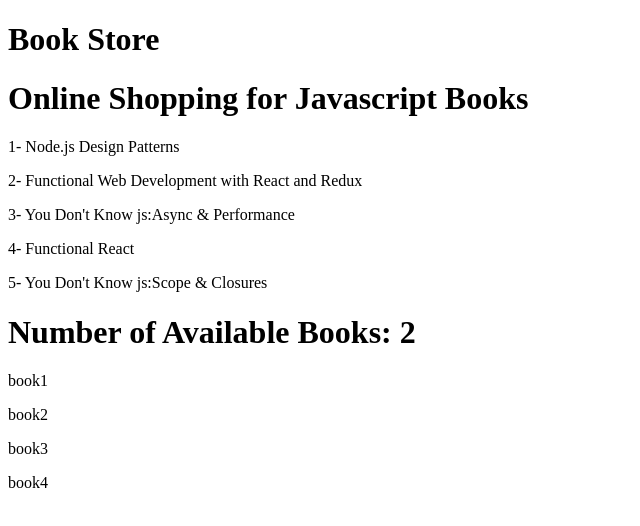
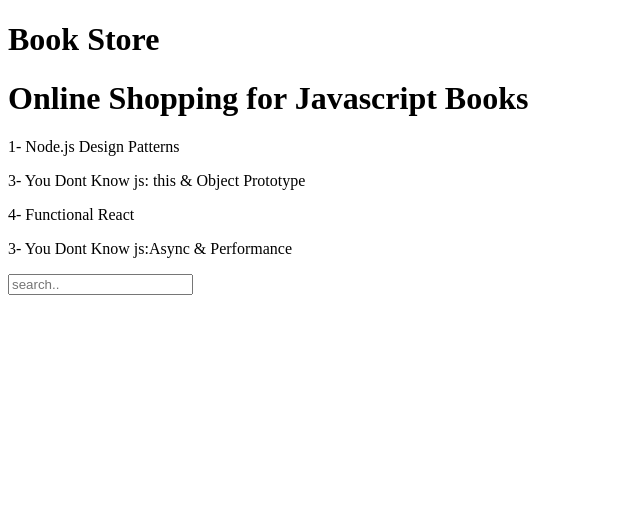
Before and after one commit to somayehbd/js-advance-exercise, a plain HTML site: page DOM/index.html in a window 1280 px wide. Shown: the whole page, without its empty margins (0-640 px from the left). Drawn offline with Linux system fonts and the light colour scheme.

Commit message:
ex07-feat: added product search functionality to display filtered results on UI

```diff
--- /dev/null
+++ b/DOM/ex07.js
@@ -0,0 +1,35 @@
+const producs = [
+    {
+        title: '1- Node.js Design Patterns',
+    },
+    {
+        title: '3- You Dont Know js: this & Object Prototype',
+    },
+    {
+        title: '4- Functional React',
+    },
+    {
+        title: '3- You Dont Know js:Async & Performance',
+    },
+]
+
+const filters = { searchitem: '' }
+const renderProducts = function (producs, filters) {
+    const filteredProducts = producs.filter(function (item) {
+        return item.title.toLowerCase().includes(filters.searchitem.toLowerCase())
+    })
+
+    document.querySelector('#products').innerHTML = ''
+    filteredProducts.forEach(function (item) {
+        const productEl = document.createElement('p')
+        productEl.textContent = item.title
+        document.querySelector('#products').appendChild(productEl)
+
+    })
+}
+renderProducts(producs, filters)
+
+document.querySelector('#search-products').addEventListener('input', function (e) {
+    filters.searchitem = e.target.value
+    renderProducts(producs, filters)
+})
--- a/DOM/index.html
+++ b/DOM/index.html
@@ -9,11 +9,8 @@
 <body>
     <h1>Book Store</h1>
     <h1>Online Shopping for Javascript Books</h1>
-    <p>1- Node.js Design Patterns</p>
-    <p>2- Functional Web Development with React and Redux</p>
-    <p>3- You Don't Know js:Async & Performance</p>
-    <p>4- Functional React</p>
-    <p>5- You Don't Know js:Scope & Closures</p>
-    <script src="./ex06.js"></script>
+    <div id="products"></div>
+    <input type="text" placeholder="search.." id="search-products">
+    <script src="./ex07.js"></script>
 </body>
 </html>
```
